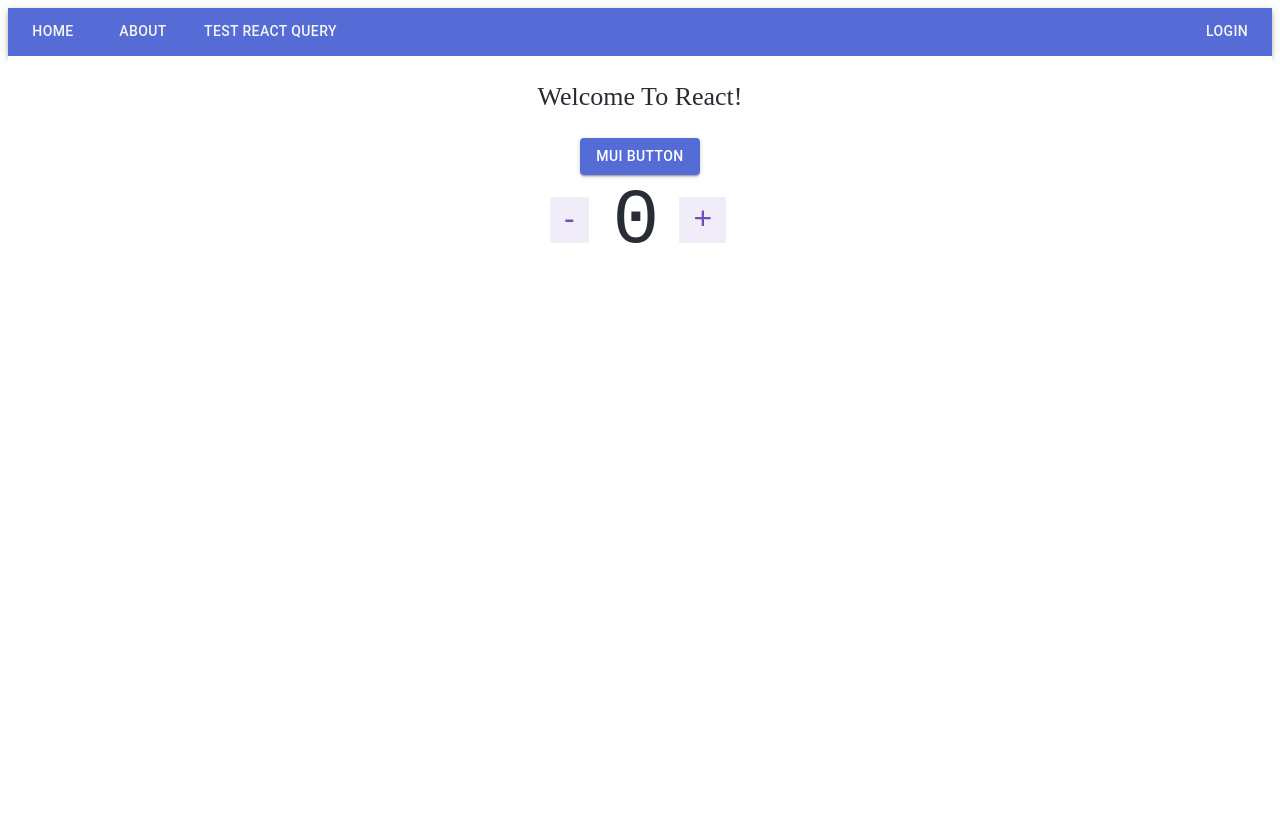
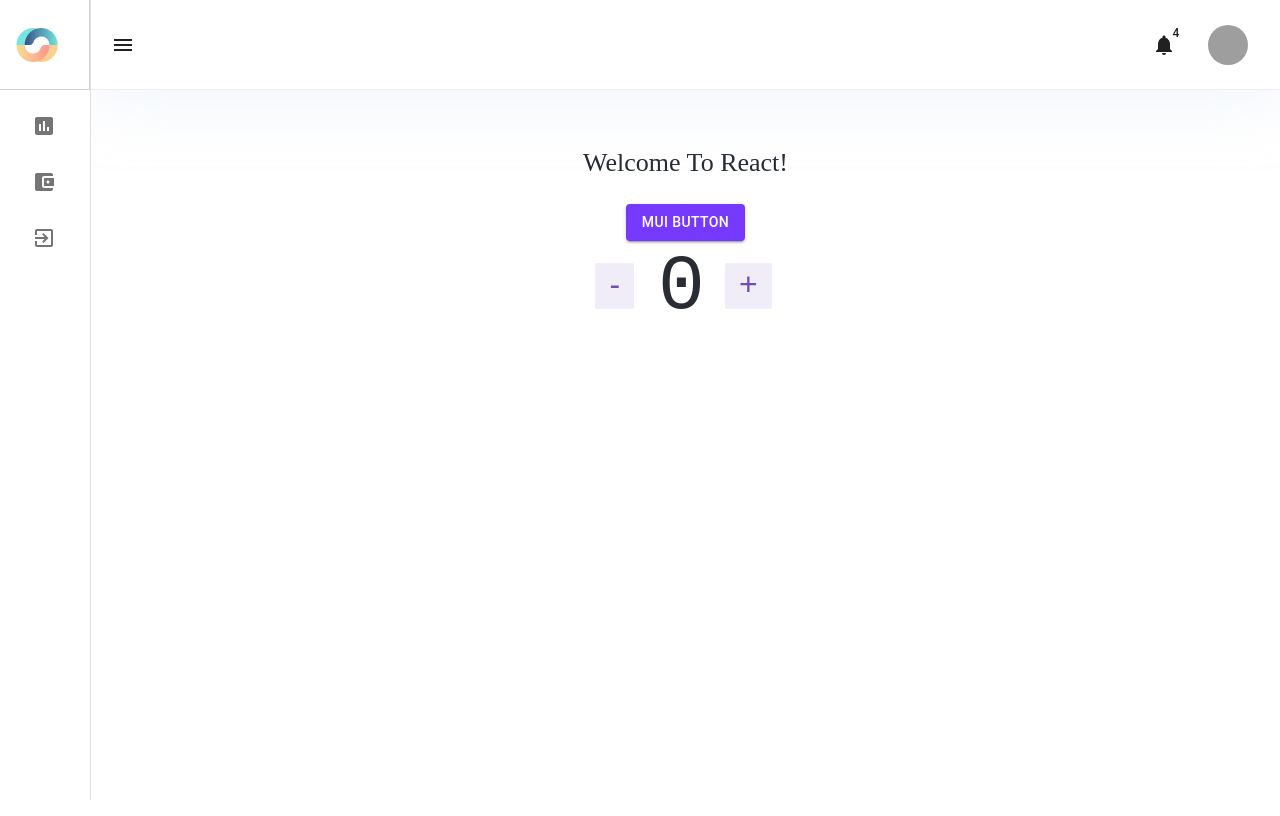
Before and after one commit to ali-emumba/practice-budget-tracker, a React (Vite) app in the folder frontend/: page / in a window 1280 px wide. Built offline with nearby package versions, Linux system fonts and the light colour scheme; grey boxes are pictures that could not be loaded.

Commit message:
added sidebar and b=navbar

```diff
--- a/frontend/package.json
+++ b/frontend/package.json
@@ -12,6 +12,7 @@
     "@emotion/react": "11.13.0",
     "@emotion/styled": "11.13.0",
     "@hookform/resolvers": "3.9.0",
+    "@mui/icons-material": "^5.16.6",
     "@mui/material": "5.16.6",
     "@reduxjs/toolkit": "2.2.7",
     "@tanstack/react-query": "5.51.21",
--- a/frontend/src/components/navbar/index.tsx
+++ b/frontend/src/components/navbar/index.tsx
@@ -1,21 +1,103 @@
-import React from 'react';
-import { Link } from 'react-router-dom';
-import { AppBar, Tabs, Tab } from '@mui/material';
+import React, { useState, MouseEvent } from 'react';
+import {
+  AppBar,
+  Toolbar,
+  IconButton,
+  Badge,
+  Avatar,
+  Menu,
+  MenuItem,
+  Box,
+} from '@mui/material';
+import MenuIcon from '@mui/icons-material/Menu';
+import NotificationsIcon from '@mui/icons-material/Notifications';
 
-export default function Navbar() {
+interface NavbarProps {
+  toggleSidebar: () => void;
+  isSidebarExpanded: boolean;
+}
+
+const Navbar: React.FC<NavbarProps> = ({
+  toggleSidebar,
+  isSidebarExpanded,
+}) => {
+  const [anchorEl, setAnchorEl] = useState<null | HTMLElement>(null);
+  const open = Boolean(anchorEl);
+
+  const handleMenuOpen = (event: MouseEvent<HTMLElement>) => {
+    setAnchorEl(event.currentTarget);
+  };
+
+  const handleMenuClose = () => {
+    setAnchorEl(null);
+  };
+
   return (
-    <AppBar position="static">
-     <Tabs sx={{ flexGrow: 1 }}>
-          <Tab sx={{ color: "whitesmoke" }} label="Home" component={Link} to="/" />
-          <Tab sx={{ color: "whitesmoke" }} label="About" component={Link} to="/about" />
-          <Tab sx={{ color: "whitesmoke" }} label="Test React Query" component={Link} to="/posts" />
-          <Tab
-          sx={{ color: "whitesmoke", marginLeft: "auto" }}
-          label="Login"
-          component={Link}
-          to="/login"
-          />
-        </Tabs>
+    <AppBar
+      position="fixed"
+      color="secondary" // Use secondary color from the theme
+      sx={{
+        height: '90px',
+        transition: 'width 0.3s',
+        width: `calc(100% - ${isSidebarExpanded ? 306 : 91}px)`, // Adjust width based on sidebar state
+        boxShadow: '2px 10px 60px 0px rgba(226, 236, 249, 0.50)', // Custom box shadow
+        borderBottom: '1px solid #EEE', // Bottom border
+      }}
+    >
+      <Toolbar
+        sx={{
+          display: 'flex',
+          justifyContent: 'space-between',
+          height: '100%',
+        }}
+      >
+        <Box sx={{ display: 'flex', alignItems: 'center' }}>
+          {/* Hamburger Menu Icon */}
+          <IconButton
+            edge="start"
+            color="inherit"
+            aria-label="menu"
+            sx={{ mr: 2 }}
+            onClick={toggleSidebar} // Call toggleSidebar when clicked
+          >
+            <MenuIcon />
+          </IconButton>
+        </Box>
+
+        <Box sx={{ display: 'flex', alignItems: 'center' }}>
+          {/* Notification Bell Icon */}
+          <IconButton color="inherit" sx={{ marginRight: 2 }}>
+            <Badge badgeContent={4} color="secondary">
+              <NotificationsIcon />
+            </Badge>
+          </IconButton>
+
+          {/* User Avatar */}
+          <IconButton color="inherit" onClick={handleMenuOpen}>
+            <Avatar alt="User Name" src="/path/to/avatar.jpg" />
+          </IconButton>
+
+          {/* Dropdown Menu for User Actions */}
+          <Menu
+            anchorEl={anchorEl}
+            open={open}
+            onClose={handleMenuClose}
+            anchorOrigin={{
+              vertical: 'top',
+              horizontal: 'right',
+            }}
+            transformOrigin={{
+              vertical: 'top',
+              horizontal: 'right',
+            }}
+          >
+            <MenuItem onClick={handleMenuClose}>Profile</MenuItem>
+            <MenuItem onClick={handleMenuClose}>Logout</MenuItem>
+          </Menu>
+        </Box>
+      </Toolbar>
     </AppBar>
   );
-}
+};
+
+export default Navbar;
--- /dev/null
+++ b/frontend/src/components/sidebar/index.tsx
@@ -0,0 +1,141 @@
+import React, { useState } from 'react';
+import {
+  Drawer,
+  List,
+  ListItem,
+  ListItemIcon,
+  ListItemText,
+  Typography,
+  Box,
+} from '@mui/material';
+import AssessmentIcon from '@mui/icons-material/Assessment';
+import AccountBalanceWalletIcon from '@mui/icons-material/AccountBalanceWallet';
+import ExitToAppIcon from '@mui/icons-material/ExitToApp';
+
+import logo from './../../assets/logo.png'; // Update with your logo path
+
+interface SidebarProps {
+  expanded: boolean;
+}
+
+const Sidebar: React.FC<SidebarProps> = ({ expanded }) => {
+  const [selectedItem, setSelectedItem] = useState<string>(''); // State to track the selected item
+
+  // Define the styles for the selected item
+  const selectedStyle = {
+    backgroundColor: 'primary.main', // Use primary color from the theme
+    color: 'white', // White text for better contrast
+    borderRadius: '5px', // Rounded corners for the selected item
+    mx: 2, // Add horizontal margin
+    '& .MuiListItemIcon-root': {
+      color: 'white', // White icon color
+    },
+  };
+
+  // Function to handle item selection
+  const handleItemClick = (item: string) => {
+    setSelectedItem(item);
+  };
+
+  return (
+    <Drawer
+      variant="permanent"
+      sx={{
+        width: expanded ? 306 : 91,
+        flexShrink: 0,
+        '& .MuiDrawer-paper': {
+          width: expanded ? 306 : 91,
+          boxSizing: 'border-box',
+          transition: 'width 0.3s',
+          overflowX: 'hidden',
+        },
+      }}
+    >
+      <List
+        sx={{
+          width: '100%',
+          p: 0,
+          color: '#878A99',
+        }}
+      >
+        {/* Company Logo and Title */}
+        <ListItem
+          sx={{
+            height: '90px',
+            borderBottom: '1px solid lightGray',
+            borderRight: '1px solid lightGray',
+            justifyContent: expanded ? 'flex-start' : 'center', // Adjust alignment based on expanded state
+            paddingLeft: expanded ? 2 : 0, // Add padding when expanded
+          }}
+        >
+          <img src={logo} alt="Company Logo" style={{ height: '34px' }} />
+          {expanded && (
+            <Typography variant="h6" sx={{ ml: 2, fontWeight: 'bold' }}>
+              Budget Tracker
+            </Typography>
+          )}
+        </ListItem>
+
+        {/* Sidebar Items */}
+        <ListItem
+          button
+          disableRipple
+          sx={{
+            mt: 2, // Add margin-top for top-side gap
+            ml: 2,
+            mr: 2, // Add margin-right for right-side gap
+            ...(selectedItem === 'Analysis' ? selectedStyle : {}),
+            '&:hover': { backgroundColor: 'transparent' }, // Disable hover effect
+            '&:focus': { outline: 'none' }, // Disable focus effect
+          }}
+          onClick={() => handleItemClick('Analysis')}
+        >
+          <ListItemIcon>
+            <AssessmentIcon />
+          </ListItemIcon>
+          {expanded && <ListItemText primary="Analysis" />}
+        </ListItem>
+
+        <ListItem
+          button
+          disableRipple
+          sx={{
+            mt: 2, // Add margin-top for top-side gap
+            ml: 2,
+            mr: 2, // Add margin-right for right-side gap
+            ...(selectedItem === 'Expenses' ? selectedStyle : {}),
+            '&:hover': { backgroundColor: 'transparent' }, // Disable hover effect
+            '&:focus': { outline: 'none' }, // Disable focus effect
+          }}
+          onClick={() => handleItemClick('Expenses')}
+        >
+          <ListItemIcon>
+            <AccountBalanceWalletIcon />
+          </ListItemIcon>
+          {expanded && <ListItemText primary="Expenses" />}
+        </ListItem>
+
+        <ListItem
+          button
+          disableRipple
+          sx={{
+            mt: 2, // Add margin-top for top-side gap
+            ml: 2,
+            mr: 2, // Add margin-right for right-side gap
+            ...(selectedItem === 'Logout' ? selectedStyle : {}),
+            '&:hover': { backgroundColor: 'transparent' }, // Disable hover effect
+            '&:focus': { outline: 'none', backgroundColor: 'transparent' }, // Disable focus effect
+          }}
+          onClick={() => handleItemClick('Logout')}
+        >
+          <ListItemIcon>
+            <ExitToAppIcon />
+          </ListItemIcon>
+          {expanded && <ListItemText primary="Logout" />}
+        </ListItem>
+      </List>
+    </Drawer>
+  );
+};
+
+export default Sidebar;
--- a/frontend/src/layouts/root/index.tsx
+++ b/frontend/src/layouts/root/index.tsx
@@ -1,12 +1,37 @@
-import React from 'react';
+import React, { useState } from 'react';
 import { Outlet } from 'react-router-dom';
-import Navbar from "../../components/navbar";
+import Navbar from '../../components/navbar';
+import Sidebar from '../../components/sidebar';
+import { Box, Toolbar } from '@mui/material';
 
 export default function RooLayout() {
+  const [isSidebarExpanded, setIsSidebarExpanded] = useState(false);
+
+  const toggleSidebar = () => {
+    setIsSidebarExpanded(!isSidebarExpanded);
+  };
+
   return (
-      <>
-      <Navbar />
-      <Outlet />
-      </>
+    <Box sx={{ display: 'flex', height: '100vh' }}>
+      <Sidebar expanded={isSidebarExpanded} />
+      <Box sx={{ display: 'flex', flexDirection: 'column', width: '100%' }}>
+        <Navbar
+          toggleSidebar={toggleSidebar}
+          isSidebarExpanded={isSidebarExpanded}
+        />
+        <Box
+          component="main"
+          sx={{
+            flexGrow: 1,
+            p: 3,
+            transition: 'margin-left 0.3s',
+            marginTop: '90px', // Adjusting for navbar height
+            overflow: 'auto', // Ensure no content overflow
+          }}
+        >
+          <Outlet />
+        </Box>
+      </Box>
+    </Box>
   );
 }
--- a/frontend/src/theme.ts
+++ b/frontend/src/theme.ts
@@ -5,10 +5,10 @@ import { red } from '@mui/material/colors';
 const theme = createTheme({
   palette: {
     primary: {
-      main: '#556cd6',
+      main: '#7539FF',
     },
     secondary: {
-      main: '#19857b',
+      main: '#FFFFFF',
     },
     error: {
       main: red.A400,
```
Also changed, not shown: frontend/src/assets/logo.png (added), 1 other file (tests, documents, lock files or other folders).
